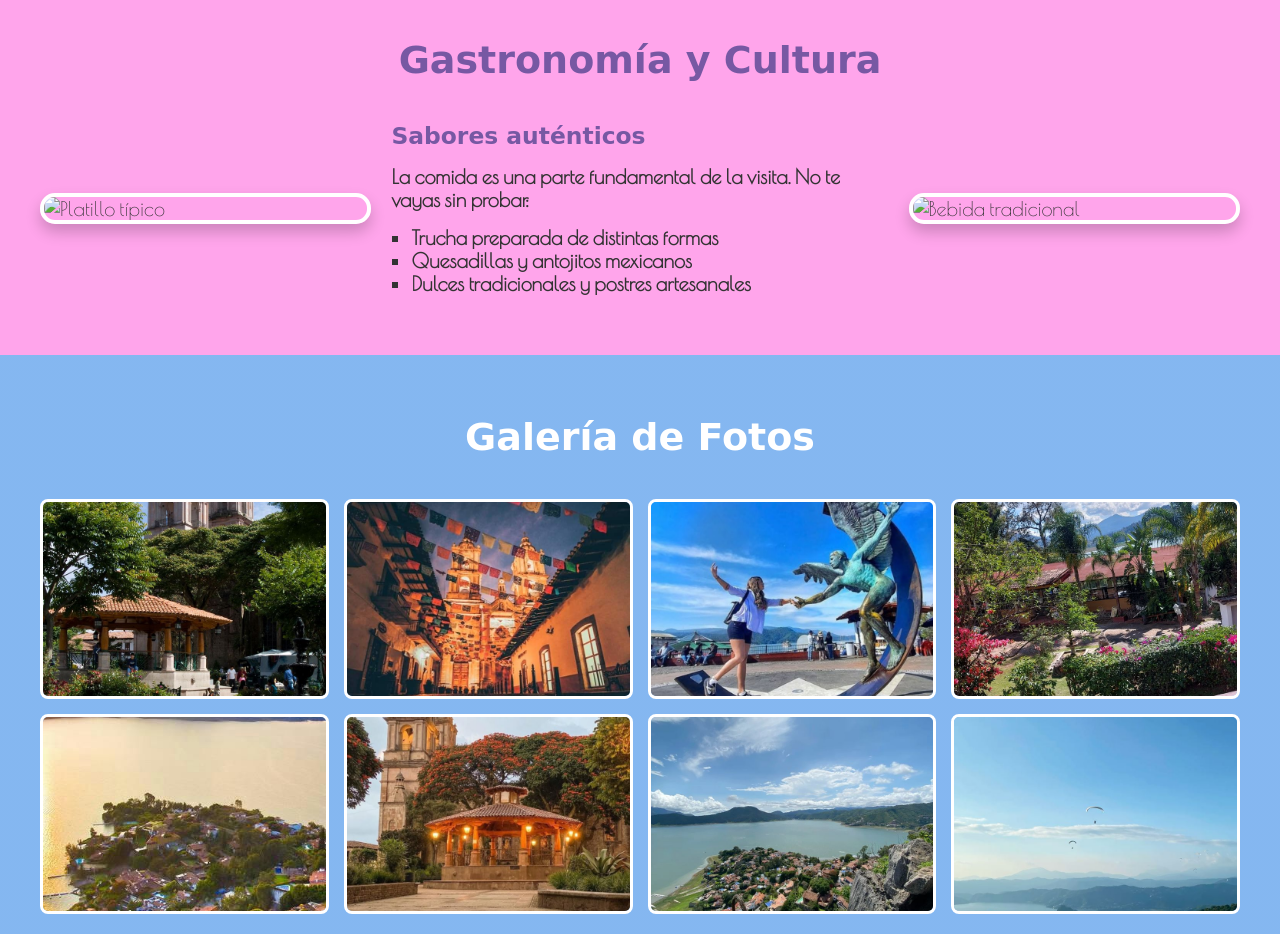
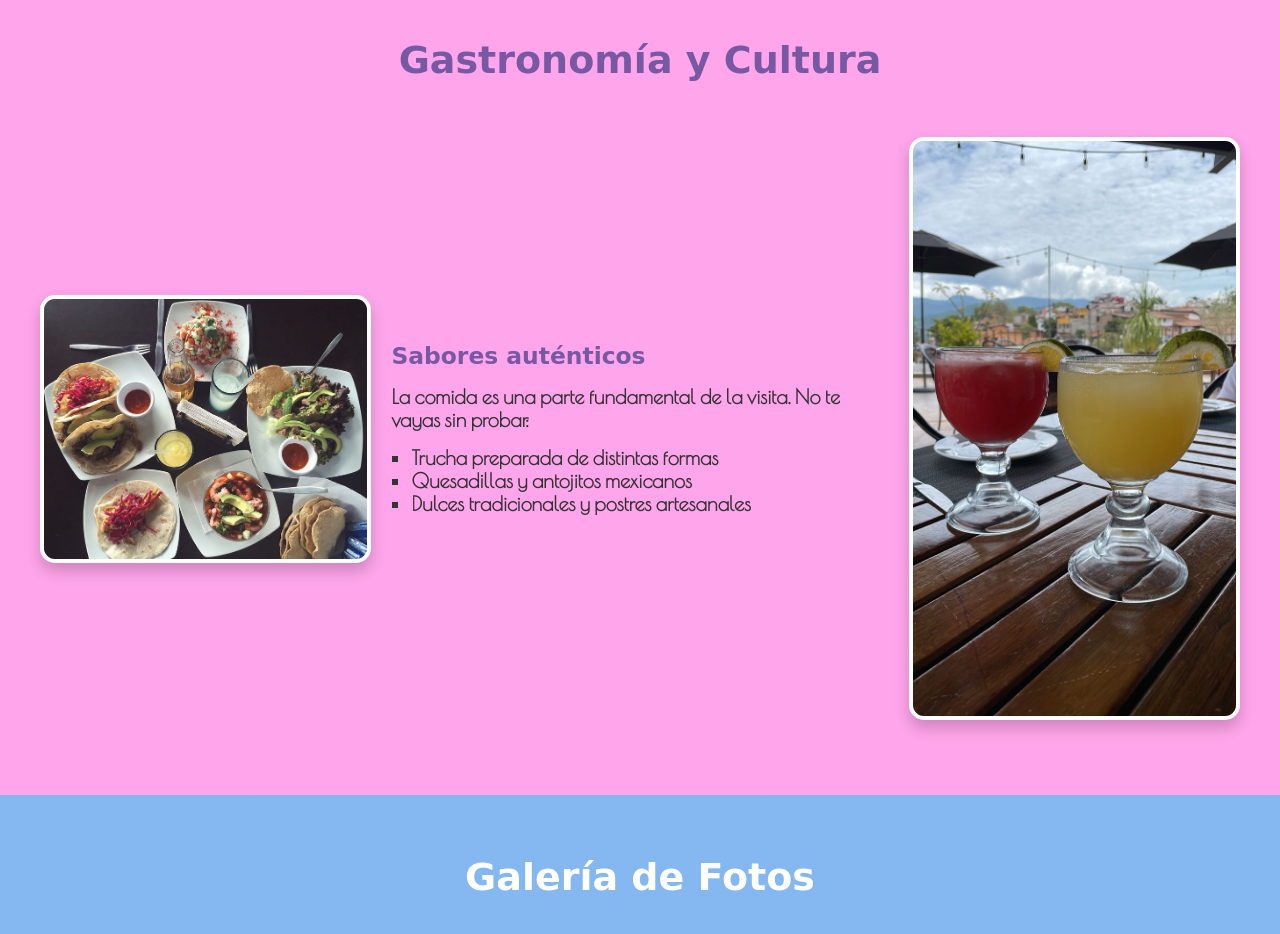
Before and after one commit to hiximnna/PROYECTO1_VALLE_DE_BRAVO_PUEBLO_M-GICO, a plain HTML site: page index.html in a window 1280 px wide. Shown: the part 2960-3894 px from the top of the page. Drawn offline with nearby package versions, Linux system fonts and the light colour scheme; a web font is replaced by a local one.

Commit message:
Update index.html

```diff
--- a/index.html
+++ b/index.html
@@ -91,7 +91,7 @@
 
                 <!-- IMAGEN IZQUIERDA -->
                 <div class="imagenes">
-                    <img src="img/comida1.jpg" alt="Platillo típico">
+                    <img src="img/comida1.1.jpg" alt="Platillo típico">
                 </div>
 
                 <!-- TEXTO AL CENTRO -->
@@ -107,7 +107,7 @@
 
                 <!-- IMAGEN DERECHA -->
                 <div class="imagenes">
-                    <img src="img/comida2.jpg" alt="Bebida tradicional">
+                    <img src="img/comida2.2.jpg" alt="Bebida tradicional">
                 </div>
 
             </div>
```
